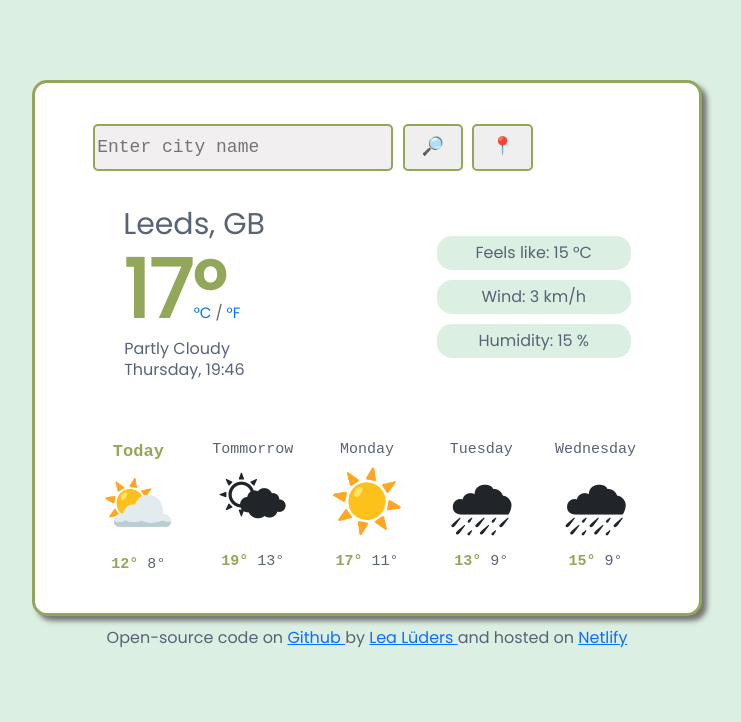
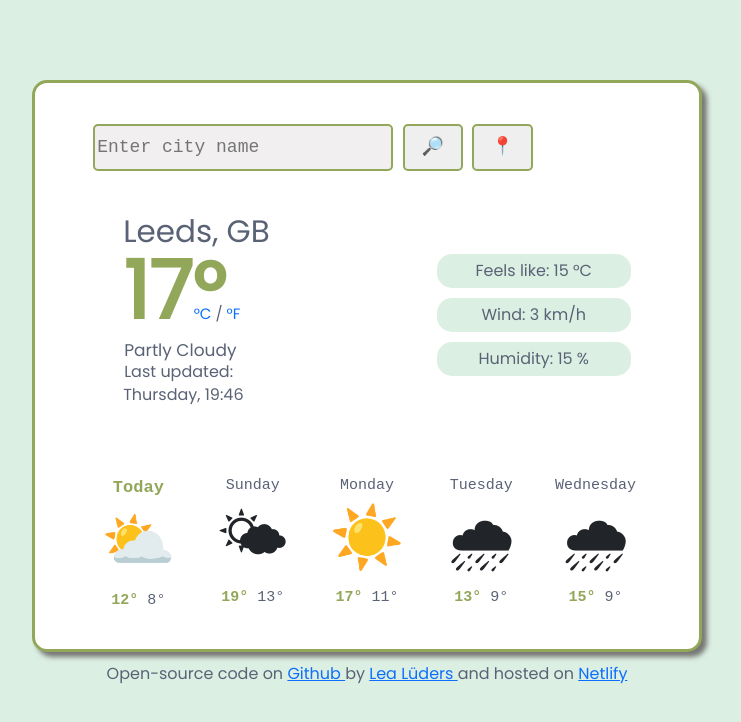
Before and after one commit to LeiaLL/JSWeatherApp, a plain HTML site: page index.html in a window 1280 px wide. Shown: the whole page, without its empty margins (273-1014 px from the left). Drawn offline with nearby package versions, Linux system fonts and the light colour scheme.

Commit message:
Updated time display and styling

```diff
--- a/index.html
+++ b/index.html
@@ -71,7 +71,12 @@
                   </h1>
                   <p class="weather" id="weather-description">Partly Cloudy</p>
                   <br />
-                  <p class="weather" id="currently"></p>
+                  <p class="weather">
+                      <span class="weather" id="last-updated">
+                       Last updated:
+                     </span>
+                     <div class="weather" id="currently"></div>
+                   </p>
                 </section>
               </div>
               <div class="col-1"></div>
@@ -100,7 +105,7 @@
                   </div>
                 </div>
                 <div class="col predicted">
-                  <div class="day">Tommorrow</div>
+                  <div class="day">Sunday</div>
 
                   <div class="weatherEmoji">🌤</div>
                   <div class="highlow">
--- a/src/styles.css
+++ b/src/styles.css
@@ -21,7 +21,7 @@ strong {
 }
 
 input {
-  color: #5a6275;
+  color: #f1efef;
   margin-top: 5px;
   font-size: 18px;
   line-height: 2.25;
@@ -40,7 +40,9 @@ h1 {
 
 h5 {
   margin: 35px 0px 0px 0px;
-  font-size: 30px;
+  font-size: 31px;
+  position: relative;
+  bottom: -7px;
 }
 
 p {
@@ -49,7 +51,12 @@ p {
   margin: 0px 0px 0px 0px;
 }
 
-#currently {
+#weather-description {
+  font-size: 17px;
+}
+
+#currently,
+#last-updated {
   position: relative;
   top: -25px;
 }
@@ -74,7 +81,7 @@ ul {
   list-style: none;
   font-family: "Poppins", sans-serif;
   color: #5a6275;
-  padding: 55px 0px;
+  padding: 73px 0px;
 }
 
 li {
```
